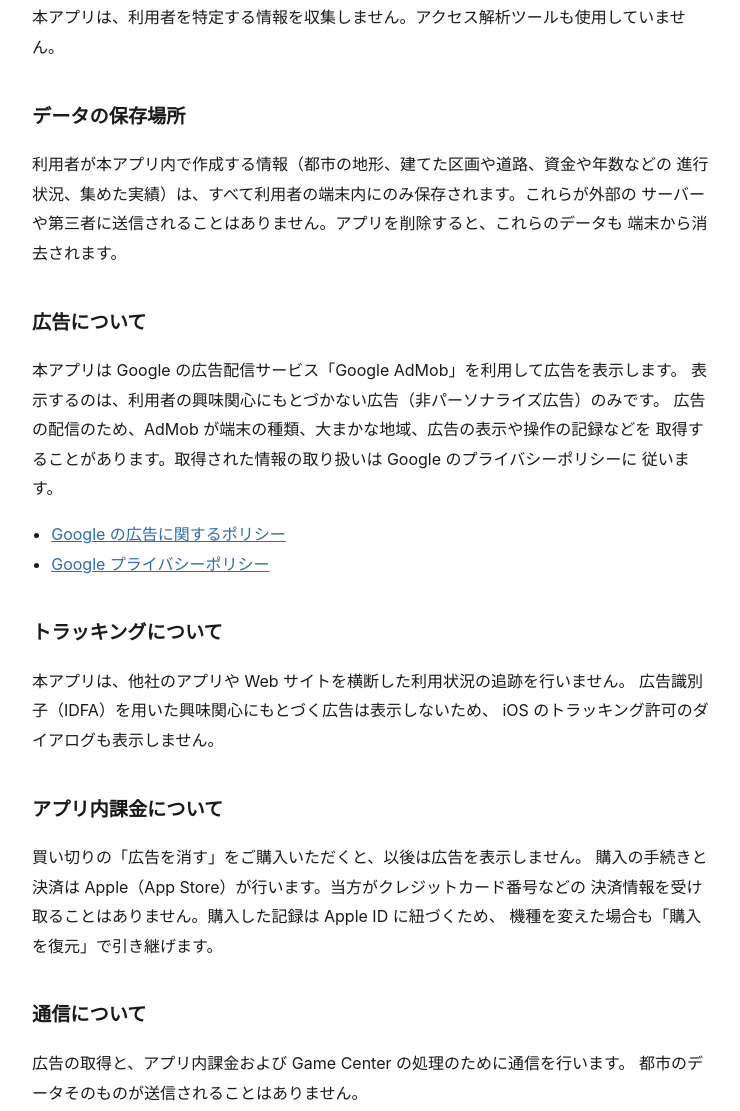
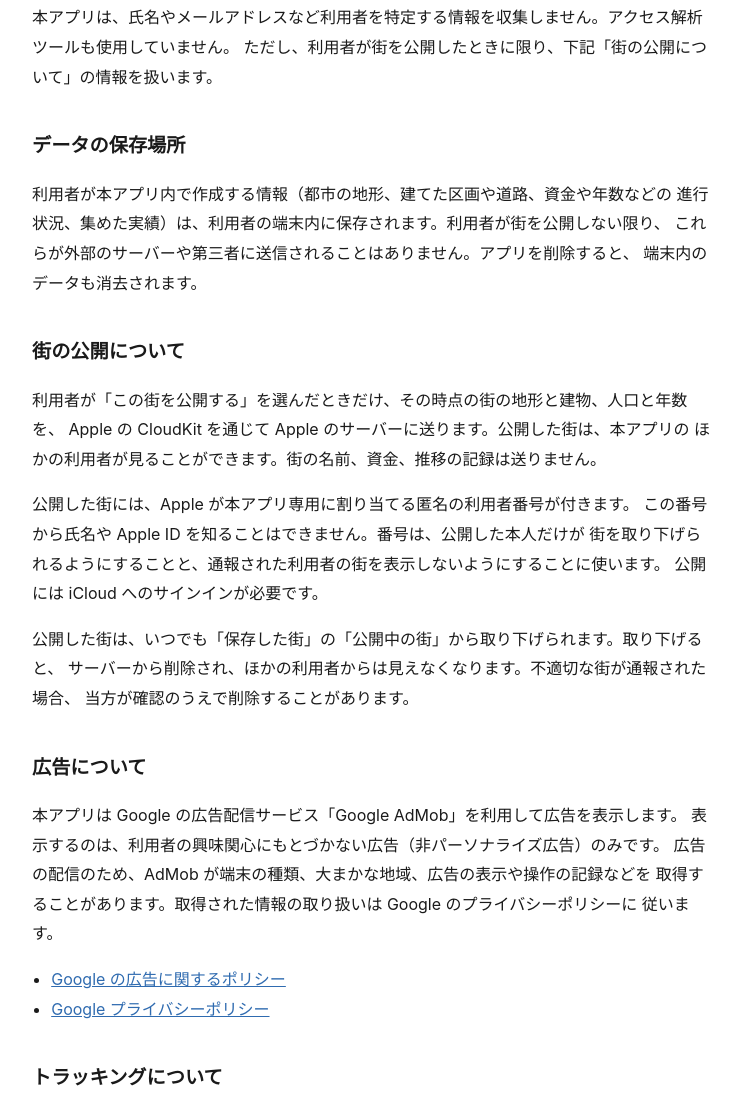
Before and after one commit to nakiusa/nakiusa.github.io, a plain HTML site: page minicity/privacy.html in a window 1280 px wide. Shown: the part 399-1510 px from the top of the page, without its empty margins (268-1008 px from the left). Drawn offline with Linux system fonts and the light colour scheme.

Commit message:
ミニシティのプライバシーポリシーに街の公開のことを書き足す
Co-Authored-By: Claude Opus 5.5 <noreply@anthropic.com>

```diff
--- a/minicity/privacy.html
+++ b/minicity/privacy.html
@@ -55,7 +55,7 @@
     <main>
       <p class="eyebrow">MINICITY</p>
       <h1>プライバシーポリシー</h1>
-      <p class="updated">最終更新日：2026年9月10日</p>
+      <p class="updated">最終更新日：2026年11月13日</p>
 
       <p>
         「ミニシティ」（以下「本アプリ」）は、利用者のプライバシーを尊重します。
@@ -66,15 +66,34 @@
 
       <h2>本アプリが収集する情報</h2>
       <p>
-        本アプリは、利用者を特定する情報を収集しません。アクセス解析ツールも使用していません。
+        本アプリは、氏名やメールアドレスなど利用者を特定する情報を収集しません。アクセス解析ツールも使用していません。
+        ただし、利用者が街を公開したときに限り、下記「街の公開について」の情報を扱います。
       </p>
 
       <h2>データの保存場所</h2>
       <p>
         利用者が本アプリ内で作成する情報（都市の地形、建てた区画や道路、資金や年数などの
-        進行状況、集めた実績）は、すべて利用者の端末内にのみ保存されます。これらが外部の
-        サーバーや第三者に送信されることはありません。アプリを削除すると、これらのデータも
-        端末から消去されます。
+        進行状況、集めた実績）は、利用者の端末内に保存されます。利用者が街を公開しない限り、
+        これらが外部のサーバーや第三者に送信されることはありません。アプリを削除すると、
+        端末内のデータも消去されます。
+      </p>
+
+      <h2>街の公開について</h2>
+      <p>
+        利用者が「この街を公開する」を選んだときだけ、その時点の街の地形と建物、人口と年数を、
+        Apple の CloudKit を通じて Apple のサーバーに送ります。公開した街は、本アプリの
+        ほかの利用者が見ることができます。街の名前、資金、推移の記録は送りません。
+      </p>
+      <p>
+        公開した街には、Apple が本アプリ専用に割り当てる匿名の利用者番号が付きます。
+        この番号から氏名や Apple ID を知ることはできません。番号は、公開した本人だけが
+        街を取り下げられるようにすることと、通報された利用者の街を表示しないようにすることに使います。
+        公開には iCloud へのサインインが必要です。
+      </p>
+      <p>
+        公開した街は、いつでも「保存した街」の「公開中の街」から取り下げられます。取り下げると、
+        サーバーから削除され、ほかの利用者からは見えなくなります。不適切な街が通報された場合、
+        当方が確認のうえで削除することがあります。
       </p>
 
       <h2>広告について</h2>
@@ -108,7 +127,7 @@
       <h2>通信について</h2>
       <p>
         広告の取得と、アプリ内課金および Game Center の処理のために通信を行います。
-        都市のデータそのものが送信されることはありません。
+        街を公開したときと、ほかの利用者が公開した街を見るときにも通信を行います。
       </p>
 
       <h2>お子様のプライバシー</h2>
```
